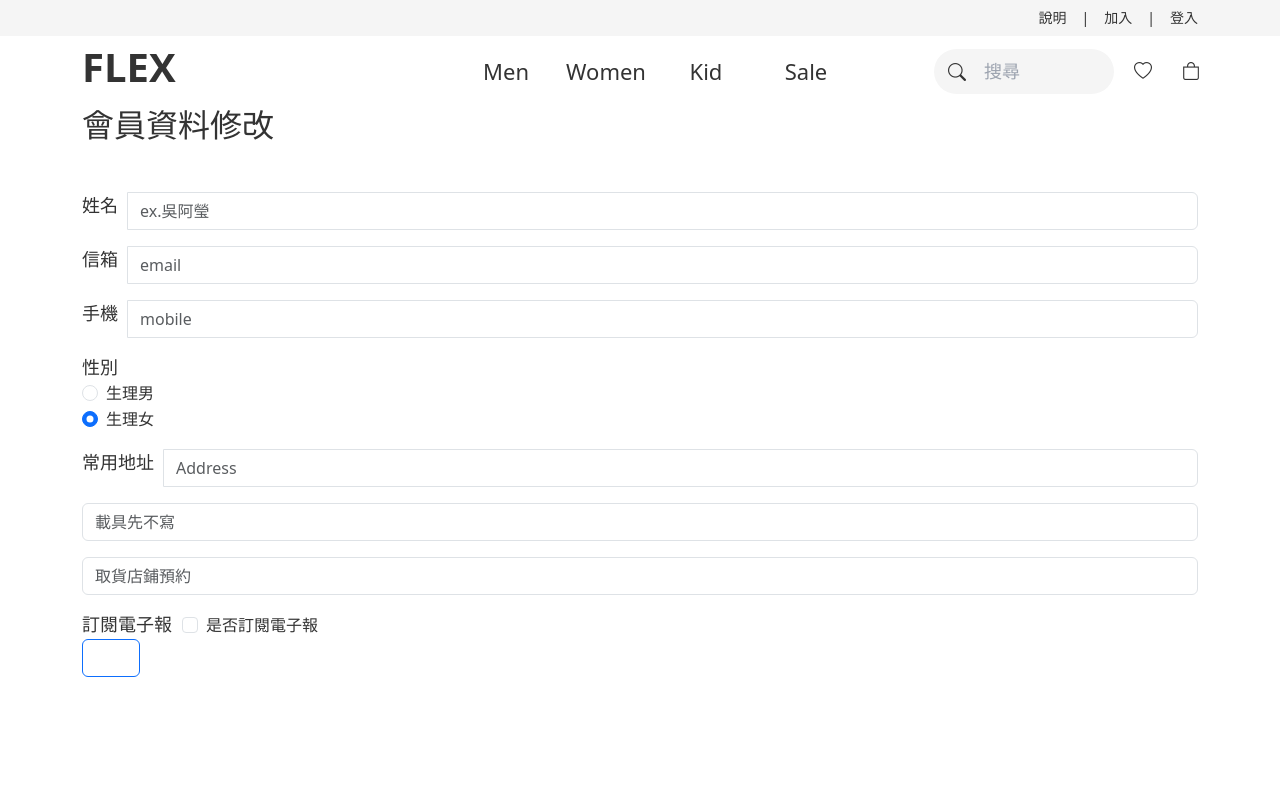
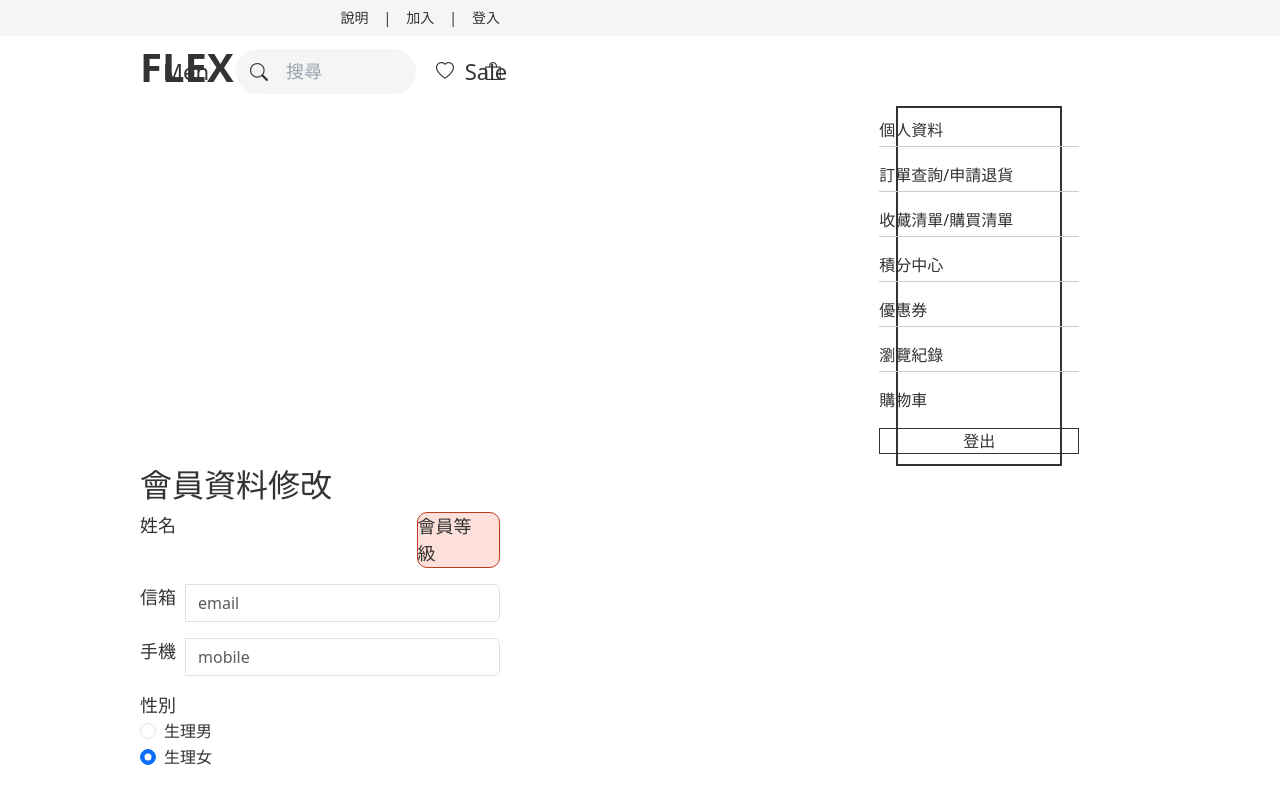
Before and after one commit to nutshell522/Flex, a Vue app in the folder flex_vue/: page /user in a window 1280 px wide. Shown: the top 785 px of the page. Built offline with nearby package versions, Linux system fonts and the light colour scheme; no server answers.

Commit message:
add userlist

```diff
--- a/flex_vue/src/components/home/navBar.vue
+++ b/flex_vue/src/components/home/navBar.vue
@@ -5,16 +5,15 @@
       <ul>
         <li><a href="javascript:;">說明</a></li>
         <li><a href="javascript:;">加入</a></li>
-                <li><a href="javascript:;">登入</a></li>
+        <li><a href="javascript:;" @mouseenter="showList">登入</a></li>
       </ul>
     </div>
   </header>
-
   <nav>
     <div class="container">
       <div class="left">
         <a href="#" class="logo-wrapper">
-                    <img src="" alt="">
+          <img src="" alt="" />
           <h1>FLEX</h1>
         </a>
       </div>
@@ -48,7 +47,7 @@
       </div>
       <div class="right">
         <div class="search-wrapper d-flex">
-                    <input type="search" class="search-bar" placeholder="搜尋">
+          <input type="search" class="search-bar" placeholder="搜尋" />
           <i class="bi bi-search"></i>
         </div>
         <i class="bi bi-heart"></i>
@@ -56,10 +55,16 @@
       </div>
     </div>
   </nav>
+  <userList v-if="showList"></userList>
 </template>
 
-<script setup lang='ts'>
+<script setup>
+import { ref } from 'vue';
+import userList from '../home/userList.vue';
 
+function showList() {
+  alert('hi');
+}
 </script>
 
 <style lang="scss">
@@ -82,10 +87,9 @@
 
 $header-height: 36px;
 $nav-height: 70px;
-$bg-gray: #F5F5F5;
+$bg-gray: #f5f5f5;
 
 .text-link {
-
   &:hover {
     color: #888;
   }
@@ -104,7 +108,7 @@ body {
 }
 
 header {
-    background-color: #F5F5F5;
+  background-color: #f5f5f5;
   height: $header-height;
 
   div {
@@ -201,7 +205,7 @@ nav {
             height: 200%;
             position: absolute;
             top: 0;
-                        transition: .3s;
+            transition: 0.3s;
 
             div {
               display: flex;
@@ -243,7 +247,7 @@ nav {
 
         .search-bar {
           background-color: $bg-gray;
-                    padding: 10px 10px 10PX 50px;
+          padding: 10px 10px 10px 50px;
           border-radius: 50px;
           border: none;
           width: 180px;
@@ -258,8 +262,6 @@ nav {
             outline: none;
           }
         }
-
-
 
         .bi-search {
           @extend .nav-icon;
--- /dev/null
+++ b/flex_vue/src/components/home/userList.vue
@@ -0,0 +1,67 @@
+<template>
+  <div class="list">
+    <div class="box">
+      <ul class="userList-items">
+        <li class="mb-1"><a href="http://localhost:5175/user">個人資料</a></li>
+        <span class="line mb-3"></span>
+
+        <li class="mb-1"><a href="javascript:;">訂單查詢/申請退貨</a></li>
+        <span class="line mb-3"></span>
+
+        <li class="mb-1"><a href="javascript:;">收藏清單/購買清單</a></li>
+        <span class="line mb-3"></span>
+
+        <li class="mb-1"><a href="javascript:;">積分中心</a></li>
+        <span class="line mb-3"></span>
+
+        <li class="mb-1"><a href="javascript:;">優惠券</a></li>
+        <span class="line mb-3"></span>
+
+        <li class="mb-1"><a href="javascript:;">瀏覽紀錄</a></li>
+        <span class="line mb-3"></span>
+
+        <li class="mb-1 mb-3"><a href="javascript:;">購物車</a></li>
+
+        <button class="logout" type="submit">登出</button>
+      </ul>
+    </div>
+  </div>
+</template>
+
+<script setup></script>
+
+<style>
+.list {
+  width: 13%;
+  /* background-color: blue; */
+  z-index: 9999; /* 設置較大的 z-index 值 */
+  margin-left: 70%;
+  border: solid 2px;
+  display: flex;
+  justify-content: center;
+  /* display: none; */
+}
+.box {
+  /* background-color: yellow; */
+  padding-top: 10px;
+  padding-bottom: 10px;
+}
+.userList-items {
+  padding: 0;
+  margin: 0;
+  list-style: none; /* 移除點點符號 */
+}
+.line {
+  border-bottom: 1px solid #ccc; /* 設置橫線寬度和顏色 */
+  display: block; /* 將 span 設置為 block 元素，使其佔據整行寬度 */
+  background-color: black;
+}
+.logout {
+  width: 200px;
+  border: solid 1px;
+}
+.logout:hover {
+  background-color: black;
+  color: white;
+}
+</style>
--- a/flex_vue/src/views/Home.vue
+++ b/flex_vue/src/views/Home.vue
@@ -1,5 +1,6 @@
 <template>
   <navBar></navBar>
+  <!-- <userList></userList> -->
   <main>
     <div class="text-carousel-container">
       <div class="text-carousel">
@@ -18,13 +19,13 @@
     <div class="container main-area mb-3">
       <a href="javascript:;" class="home-row">
         <div class="video-container">
-          <video
+          <!-- <video
             src="../../public/videos/pexels-cottonbro-5275266 (2160p).mp4"
             muted
             autoplay
             loop
             controls="false"
-          ></video>
+          ></video> -->
         </div>
         <div class="home-card">
           <div class="home-card-title">
@@ -112,6 +113,7 @@
 
 <script setup lang="ts">
 import navBar from '../components/home/NavBar.vue';
+// import userList from '../components/home/userList.vue';
 import homeFooter from '../components/home/footer.vue';
 </script>
 
--- a/flex_vue/src/views/User.vue
+++ b/flex_vue/src/views/User.vue
@@ -6,19 +6,15 @@
       <h2>會員資料修改</h2>
     </div>
 
-    <div class="mb-3">
+    <div class="d-flex">
+      <div class="input-group mb-3">
+        <label for="nameInput" class="text">姓名</label>
+        <label for="">{{ name }}</label>
+      </div>
+      <div class="aaa mb-3">
+        <label class="text">會員等級</label>
         <label for="">{{ level }}</label>
       </div>
-
-    <div class="input-group mb-3">
-      <label for="nameInput" class="text">姓名</label>
-      <input
-        type="text"
-        class="form-control"
-        id="nameInput"
-        placeholder="ex.吳阿瑩"
-        v-model="name"
-      />
     </div>
 
     <div class="input-group mb-3">
@@ -72,18 +68,21 @@
         </div>
       </div>
     </div>
-
+    <div class="d-flex">
       <div class="input-group mb-3">
-      <label for="addressInput" class="text">常用地址</label>
+        <label for="addressInput" class="text">地址</label>
         <input
           type="text"
           class="form-control"
           id="addressInput"
-        placeholder="Address"
+          placeholder="common address"
           v-model="commonAddress"
         />
       </div>
-
+      <div class="addAddress">
+        <button type="button" class="btn btn-primary text-black">+</button>
+      </div>
+    </div>
     <div class="input-group mb-3">
       <input type="text" class="form-control" placeholder="載具先不寫" />
     </div>
@@ -92,13 +91,13 @@
       <input type="text" class="form-control" placeholder="取貨店鋪預約" />
     </div>
 
-    <label class="text">訂閱電子報</label>
+    <label class="text mb-3">訂閱電子報</label>
     <div class="form-check form-check-inline">
       <input class="form-check-input" type="checkbox" id="subscribeBtn" />
       <label class="form-check-label" for="subscribeBtn">是否訂閱電子報</label>
     </div>
     <div>
-      <button type="button" class="btn btn-outline-primary text-white">
+      <button type="button" class="btn btn-outline-primary text-black">
         送出
       </button>
     </div>
@@ -146,6 +145,10 @@ axios
 </script>
 
 <style>
+.container {
+  width: 30%;
+  margin-left: 10%;
+}
 .gender {
   display: flex;
 }
@@ -153,4 +156,13 @@ axios
   padding-right: 10px;
   font-size: 18px;
 }
+.addAddress {
+  padding-left: 20px;
+}
+.aaa {
+  width: 30%;
+  background-color: #fce0d9;
+  border-radius: 10px;
+  border: solid 1px #bb3e20;
+}
 </style>
```
Lines whose indentation alone changed are shown as unchanged.
